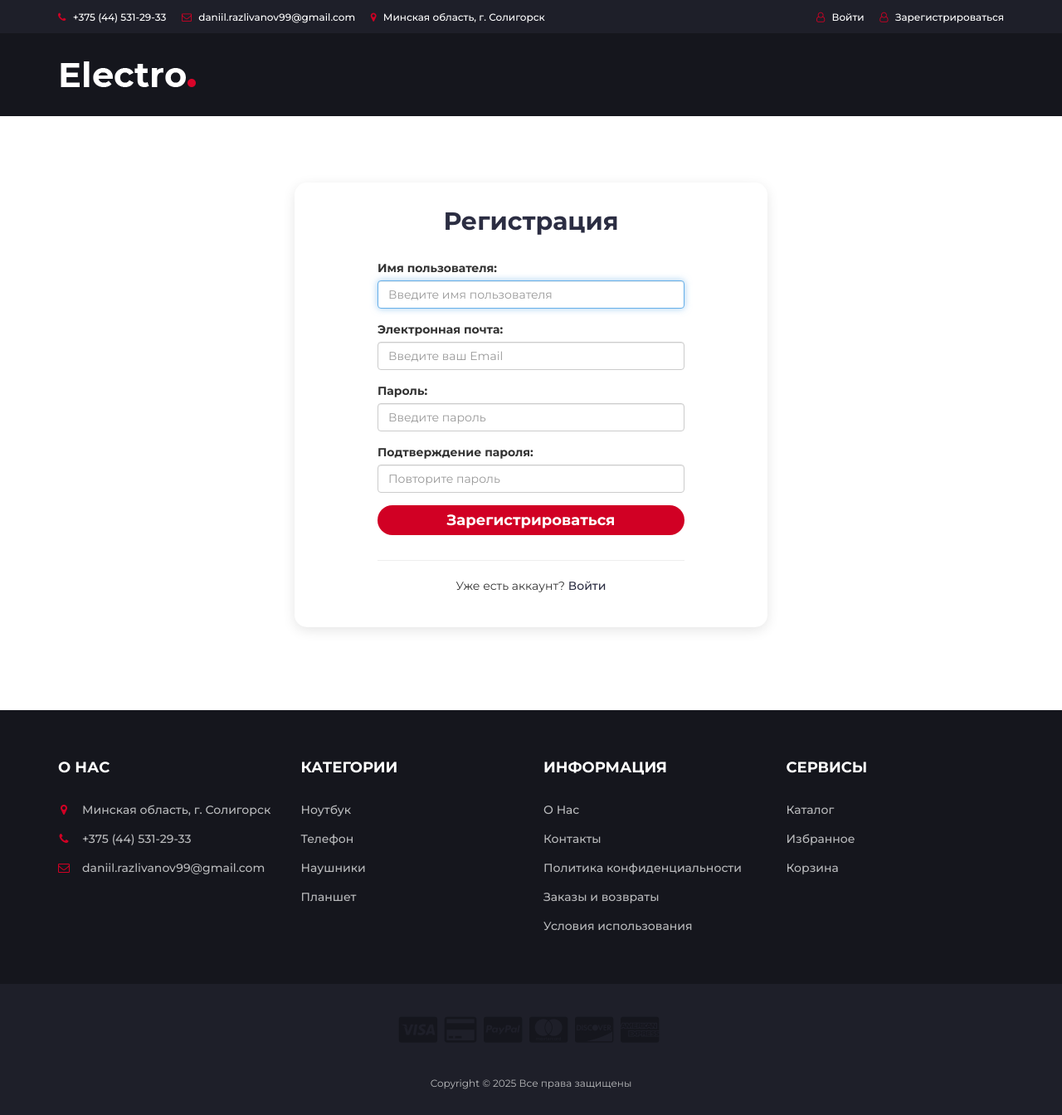
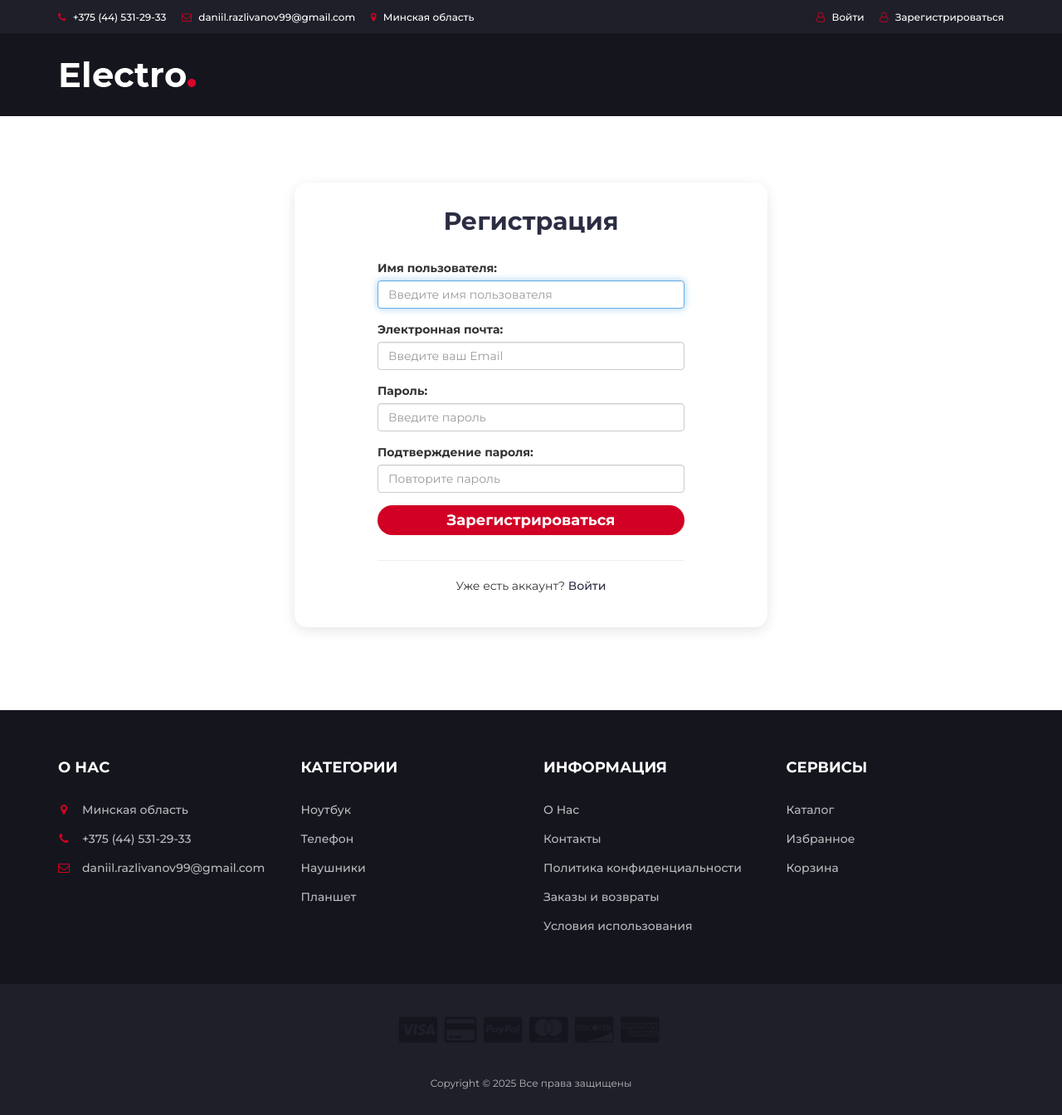
Before and after one commit to Newakk2804/techshop, a Django app: page /auth/register/ in a window 1280 px wide. Shown: the whole page at 83% size. Run offline with Django 5.2, Linux system fonts and the light colour scheme; data comes from the database, SQL or seed files in the repository; data that the repository does not hold is empty; parts of the project's set-up code (start-up, migrations or seed data) failed here and were passed over; some libraries are stand-ins or nearby versions.

Commit message:
changed address in site

```diff
--- a/store/templates/store/components/_footer.html
+++ b/store/templates/store/components/_footer.html
@@ -13,7 +13,7 @@
             <h3 class="footer-title">О Нас</h3>
             <ul class="footer-links">
               <li>
-                <a href="#"><i class="fa fa-map-marker"></i>Минская область, г. Солигорск</a>
+                <a href="#"><i class="fa fa-map-marker"></i>Минская область</a>
               </li>
               <li>
                 <a href="#"><i class="fa fa-phone"></i>+375 (44) 531-29-33</a>
--- a/store/templates/store/components/_header.html
+++ b/store/templates/store/components/_header.html
@@ -11,7 +11,7 @@
           <a href="#"><i class="fa fa-envelope-o"></i> daniil.razlivanov99@gmail.com</a>
         </li>
         <li>
-          <a href="#"><i class="fa fa-map-marker"></i> Минская область, г. Солигорск</a>
+          <a href="#"><i class="fa fa-map-marker"></i> Минская область</a>
         </li>
       </ul>
       <ul class="header-links pull-right">
```
